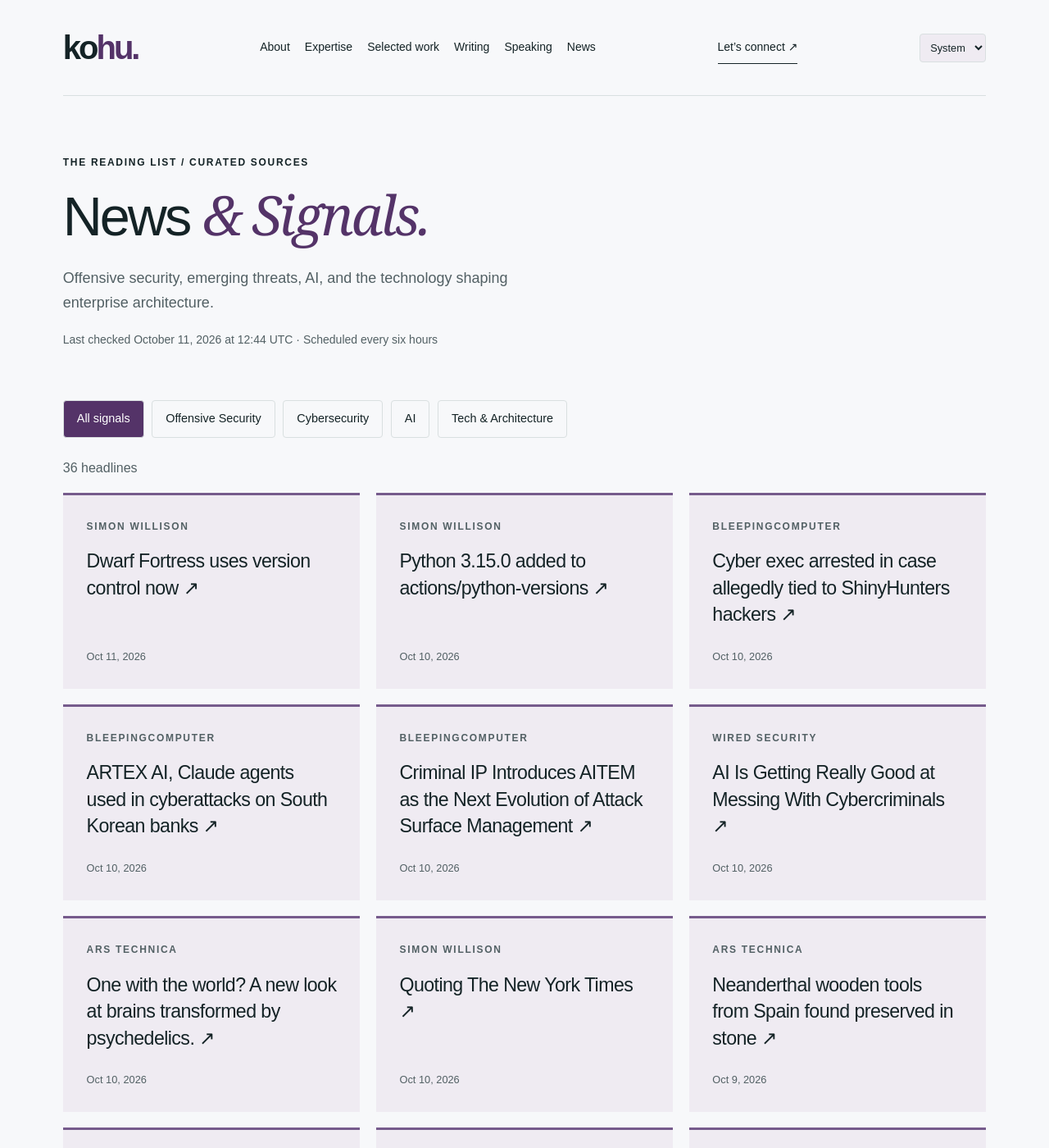
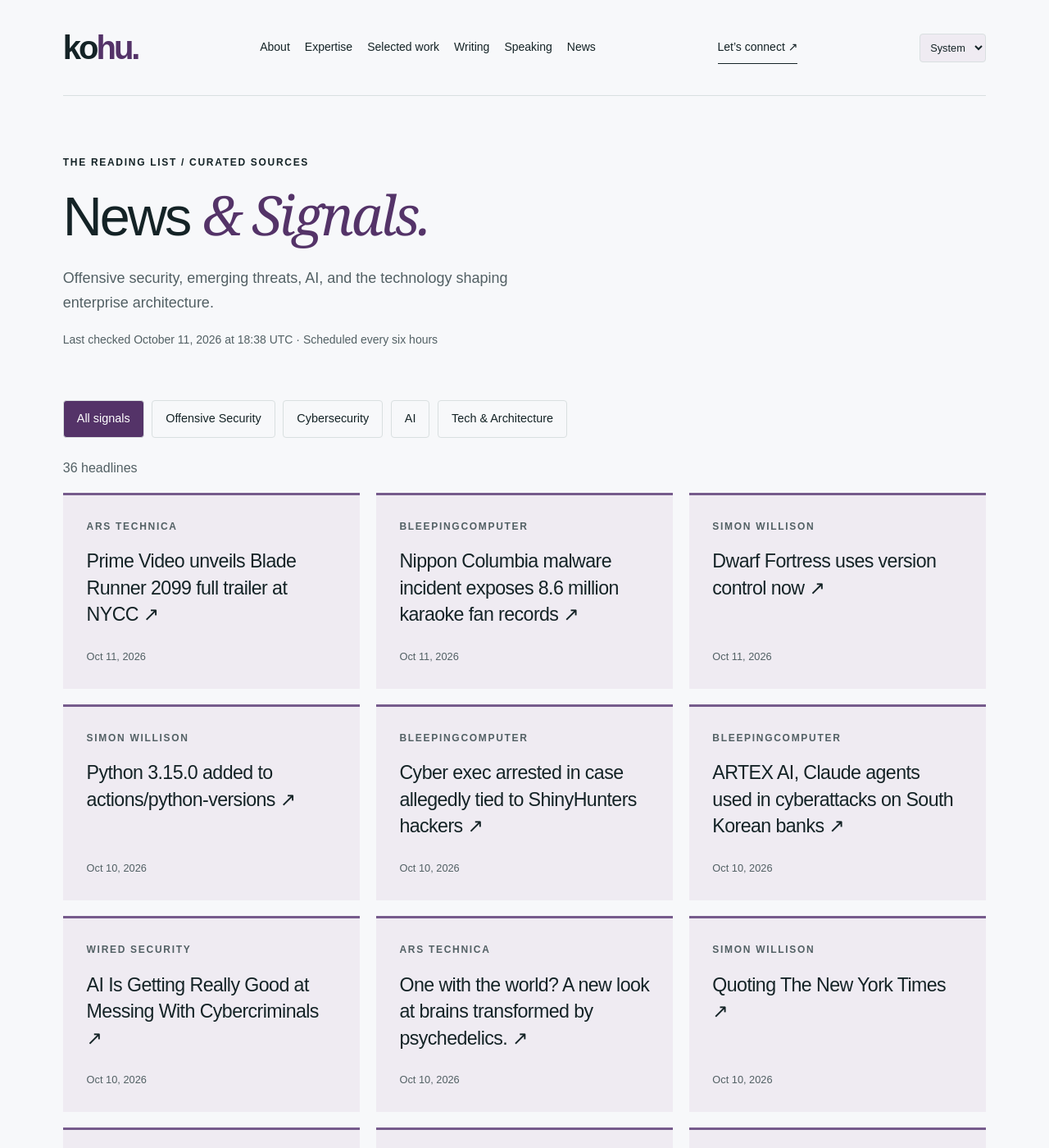
Before and after one commit to hntk/hntk.github.io, a Jekyll site: the page built from news/index.html, in a window 1280 px wide and 1400 px high. Shown: the whole window at 82% size. Built offline with Jekyll 4.4.1, drawn with Linux system fonts in a browser that asks for light colours; part of the change alters nothing that is shown; some of the changed text lies outside the part shown.

Commit message:
Refresh News and Signals

```diff
--- a/_data/news.json
+++ b/_data/news.json
@@ -1,6 +1,22 @@
 {
-  "updated": "2026-10-11T12:44:15.873276+00:00",
+  "updated": "2026-10-11T18:38:46.814241+00:00",
   "items": [
+    {
+      "title": "Prime Video unveils Blade Runner 2099 full trailer at NYCC",
+      "url": "https://arstechnica.com/culture/2026/10/prime-video-unveils-blade-runner-2099-full-trailer-at-nycc/",
+      "published": "2026-10-11T14:50:24+00:00",
+      "source": "Ars Technica",
+      "source_id": "ars-technica",
+      "category": "tech-architecture"
+    },
+    {
+      "title": "Nippon Columbia malware incident exposes 8.6 million karaoke fan records",
+      "url": "https://www.bleepingcomputer.com/news/security/nippon-columbia-malware-incident-exposes-86-million-karaoke-fan-records/",
+      "published": "2026-10-11T14:23:46+00:00",
+      "source": "BleepingComputer",
+      "source_id": "bleepingcomputer",
+      "category": "cybersecurity"
+    },
     {
       "title": "Dwarf Fortress uses version control now",
       "url": "https://simonwillison.net/2026/Oct/11/dwarf-fortress/",
@@ -34,14 +50,6 @@
       "category": "cybersecurity"
     },
     {
-      "title": "Criminal IP Introduces AITEM as the Next Evolution of Attack Surface Management",
-      "url": "https://www.bleepingcomputer.com/news/security/criminal-ip-introduces-aitem-as-the-next-evolution-of-attack-surface-management/",
-      "published": "2026-10-10T12:30:39+00:00",
-      "source": "BleepingComputer",
-      "source_id": "bleepingcomputer",
-      "category": "cybersecurity"
-    },
-    {
       "title": "AI Is Getting Really Good at Messing With Cybercriminals",
       "url": "https://www.wired.com/story/ai-is-getting-really-good-at-messing-with-cybercriminals/",
       "published": "2026-10-10T12:00:00+00:00",
@@ -69,14 +77,6 @@
       "title": "Neanderthal wooden tools from Spain found preserved in stone",
       "url": "https://arstechnica.com/science/2026/10/neanderthal-wooden-tools-from-spain-found-preserved-in-stone/",
       "published": "2026-10-09T22:34:03+00:00",
-      "source": "Ars Technica",
-      "source_id": "ars-technica",
-      "category": "tech-architecture"
-    },
-    {
-      "title": "Ukraine’s drones knock out AI data center belonging to \"Russia’s Google\"",
-      "url": "https://arstechnica.com/gadgets/2026/10/ukraines-drones-knock-out-ai-data-center-belonging-to-russias-google/",
-      "published": "2026-10-09T22:04:07+00:00",
       "source": "Ars Technica",
       "source_id": "ars-technica",
       "category": "tech-architecture"
@@ -295,79 +295,79 @@
       "id": "ars-technica",
       "name": "Ars Technica",
       "status": "ok",
-      "last_success": "2026-10-11T12:44:15.873276+00:00"
+      "last_success": "2026-10-11T18:38:46.814241+00:00"
     },
     {
       "id": "bleepingcomputer",
       "name": "BleepingComputer",
       "status": "ok",
-      "last_success": "2026-10-11T12:44:15.873276+00:00"
+      "last_success": "2026-10-11T18:38:46.814241+00:00"
     },
     {
       "id": "cloudflare",
       "name": "Cloudflare",
       "status": "ok",
-      "last_success": "2026-10-11T12:44:15.873276+00:00"
+      "last_success": "2026-10-11T18:38:46.814241+00:00"
     },
     {
       "id": "dark-reading",
       "name": "Dark Reading",
       "status": "ok",
-      "last_success": "2026-10-11T12:44:15.873276+00:00"
+      "last_success": "2026-10-11T18:38:46.814241+00:00"
     },
     {
       "id": "hugging-face",
       "name": "Hugging Face",
       "status": "ok",
-      "last_success": "2026-10-11T12:44:15.873276+00:00"
+      "last_success": "2026-10-11T18:38:46.814241+00:00"
     },
     {
       "id": "microsoft-research",
       "name": "Microsoft Research",
       "status": "ok",
-      "last_success": "2026-10-11T12:44:15.873276+00:00"
+      "last_success": "2026-10-11T18:38:46.814241+00:00"
     },
     {
       "id": "nvidia",
       "name": "NVIDIA",
       "status": "ok",
-      "last_success": "2026-10-11T12:44:15.873276+00:00"
+      "last_success": "2026-10-11T18:38:46.814241+00:00"
     },
     {
       "id": "portswigger",
       "name": "PortSwigger Research",
       "status": "ok",
-      "last_success": "2026-10-11T12:44:15.873276+00:00"
+      "last_success": "2026-10-11T18:38:46.814241+00:00"
     },
     {
       "id": "schneier",
       "name": "Schneier on Security",
       "status": "ok",
-      "last_success": "2026-10-11T12:44:15.873276+00:00"
+      "last_success": "2026-10-11T18:38:46.814241+00:00"
     },
     {
       "id": "simon-willison",
       "name": "Simon Willison",
       "status": "ok",
-      "last_success": "2026-10-11T12:44:15.873276+00:00"
+      "last_success": "2026-10-11T18:38:46.814241+00:00"
     },
     {
       "id": "specterops",
       "name": "SpecterOps",
       "status": "ok",
-      "last_success": "2026-10-11T12:44:15.873276+00:00"
+      "last_success": "2026-10-11T18:38:46.814241+00:00"
     },
     {
       "id": "trail-of-bits",
       "name": "Trail of Bits",
       "status": "ok",
-      "last_success": "2026-10-11T12:44:15.873276+00:00"
+      "last_success": "2026-10-11T18:38:46.814241+00:00"
     },
     {
       "id": "wired",
       "name": "WIRED Security",
       "status": "ok",
-      "last_success": "2026-10-11T12:44:15.873276+00:00"
+      "last_success": "2026-10-11T18:38:46.814241+00:00"
     }
   ]
 }
```
